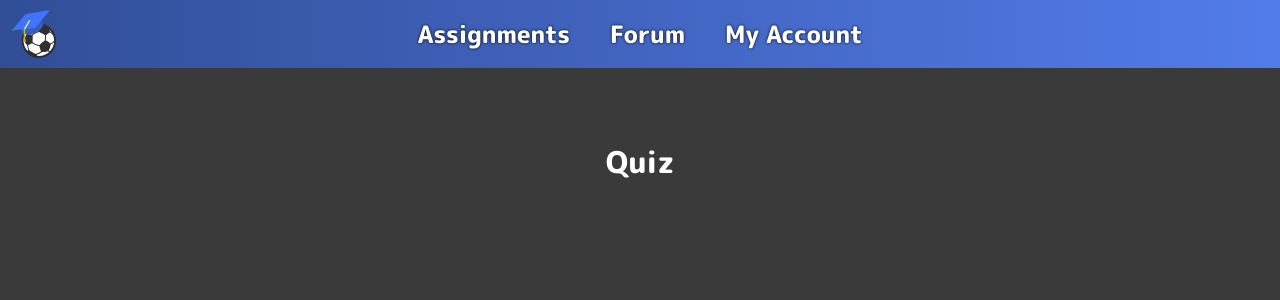
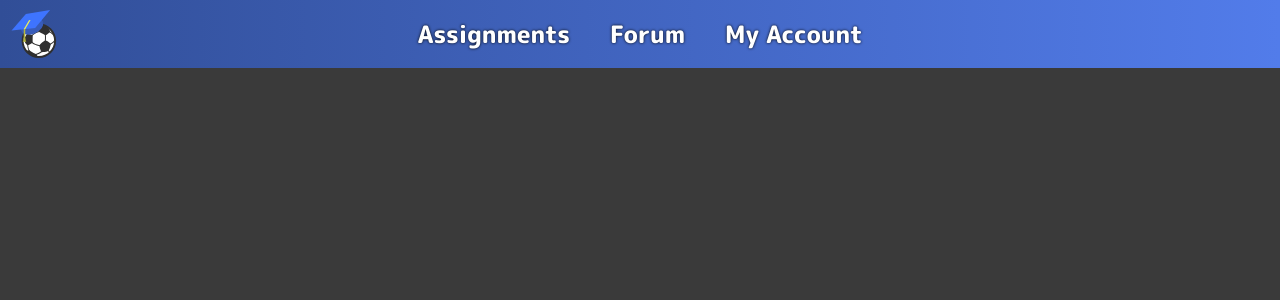
Before and after one commit to axis93/Street_Soccer_PITCH, a Flask app: template templates/quiz-page.html in a window 1280 px wide. Shown: the top 300 px of the page. Run offline with Flask 2, Linux system fonts and the light colour scheme; the template is opened without the code that fills it: most values are stand-ins (such as "Sample title", 1, 10 or a date in 2020).

Commit message:
Removed inner HTML of quiz-title (the page is now blank before anything is loaded)

```diff
--- a/templates/quiz-page.html
+++ b/templates/quiz-page.html
@@ -13,7 +13,7 @@
 				{% endfor %}-->
 			</div>
 			<br>
-			<div id="quiz-title" class="title">Quiz</div>
+			<div id="quiz-title" class="title"></div>
 			<p id="quiz-instructions" class="quiz-instructions">
 				<!--
 				A lot of text A lot of text A lot of text A lot of text A lot of text A lot of text A lot of text A lot of text A lot of text A lot of text
```
